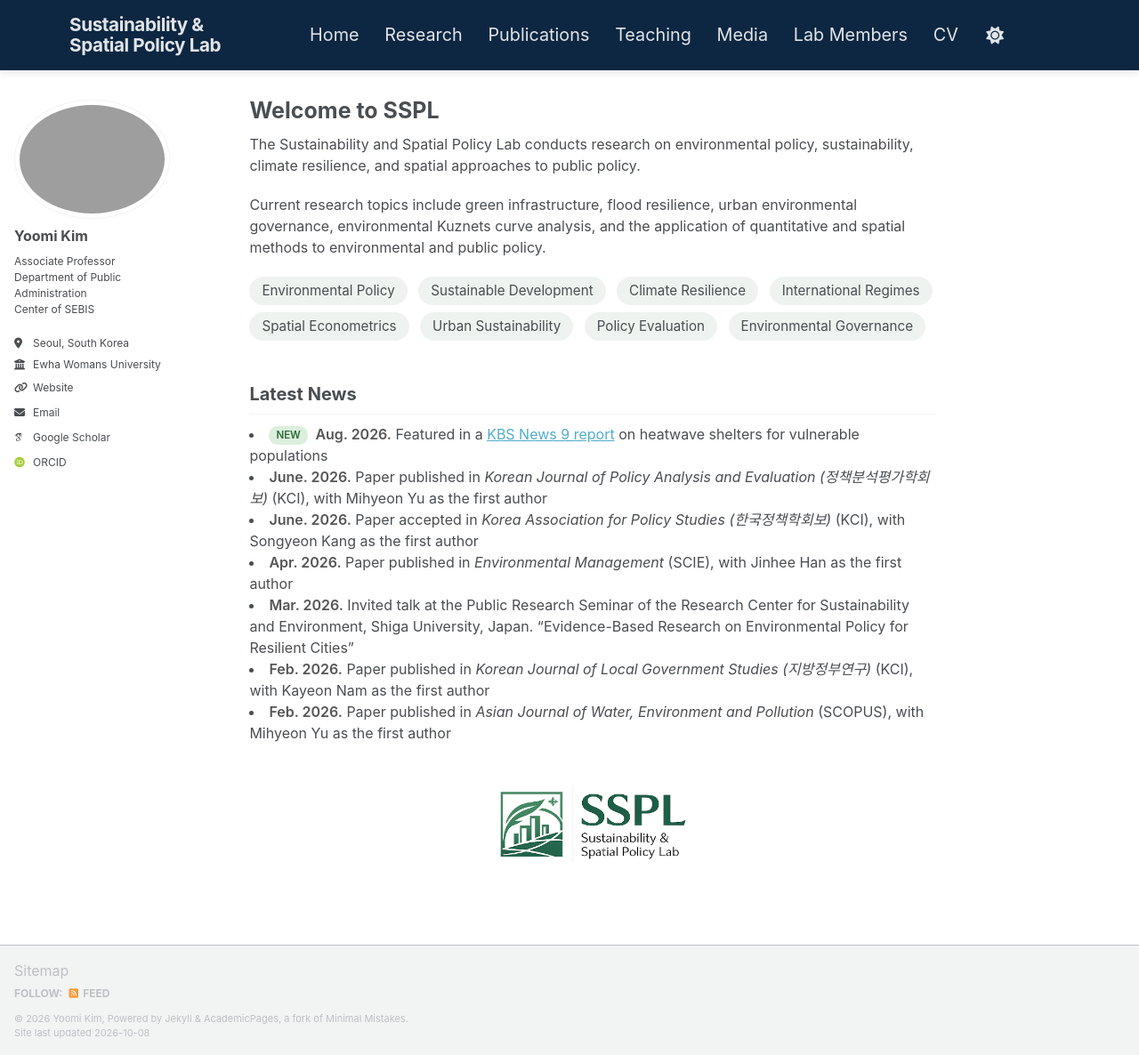
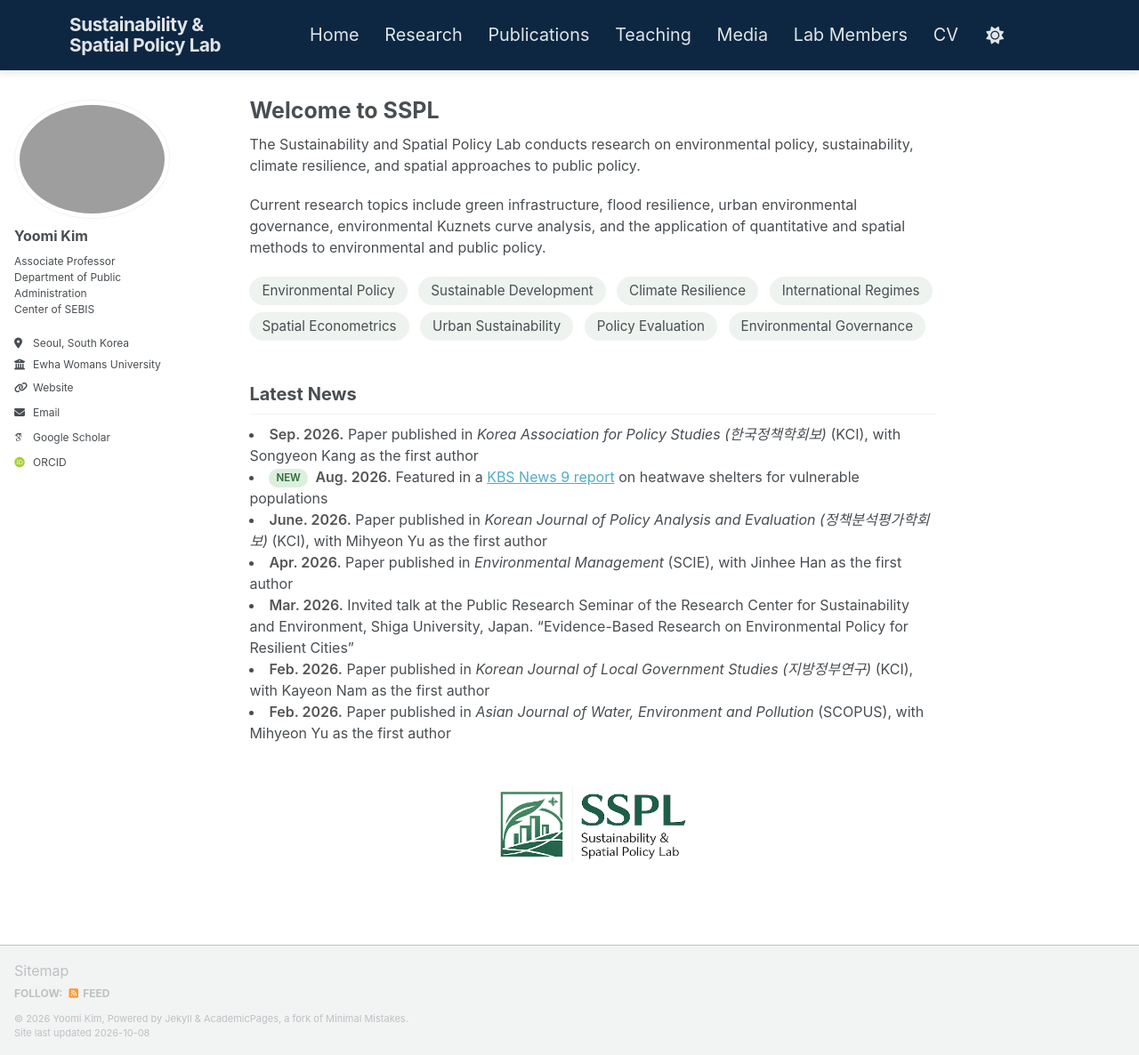
Before and after one commit to ymkim-ssplab/ymkim-ssplab.github.io, a Jekyll site: the page built from _pages/about.md, in a window 1280 px wide and 1186 px high. Shown: the whole window at 89% size. Built offline with Jekyll 4.4.1, drawn with Linux system fonts in a browser that asks for light colours; some web fonts are replaced; a script bundle is joined from its source files by our own code; library files that are not in the unit come from our copies; some of the changed lines change nothing that is shown.

Commit message:
Update about.md

```diff
--- a/_pages/about.md
+++ b/_pages/about.md
@@ -84,6 +84,11 @@
 -->
 
   <li>
+    <span class="news-date">Sep. 2026.</span>
+    Paper published in <em>Korea Association for Policy Studies (한국정책학회보)</em> (KCI), with Songyeon Kang as the first author
+  </li>
+
+  <li>
      <span class="news-badge">NEW</span>
     <span class="news-date">Aug. 2026.</span>
      Featured in a <a href="/media/">KBS News 9 report</a> on heatwave shelters for vulnerable populations
@@ -94,10 +99,6 @@
     Paper published in <em>Korean Journal of Policy Analysis and Evaluation (정책분석평가학회보)</em> (KCI), with  Mihyeon Yu as the first author
   </li>
 
-  <li>
-    <span class="news-date">June. 2026.</span>
-    Paper accepted in <em>Korea Association for Policy Studies (한국정책학회보)</em> (KCI), with Songyeon Kang as the first author
-  </li>
 
   <li>
     <span class="news-date">Apr. 2026.</span>
```
